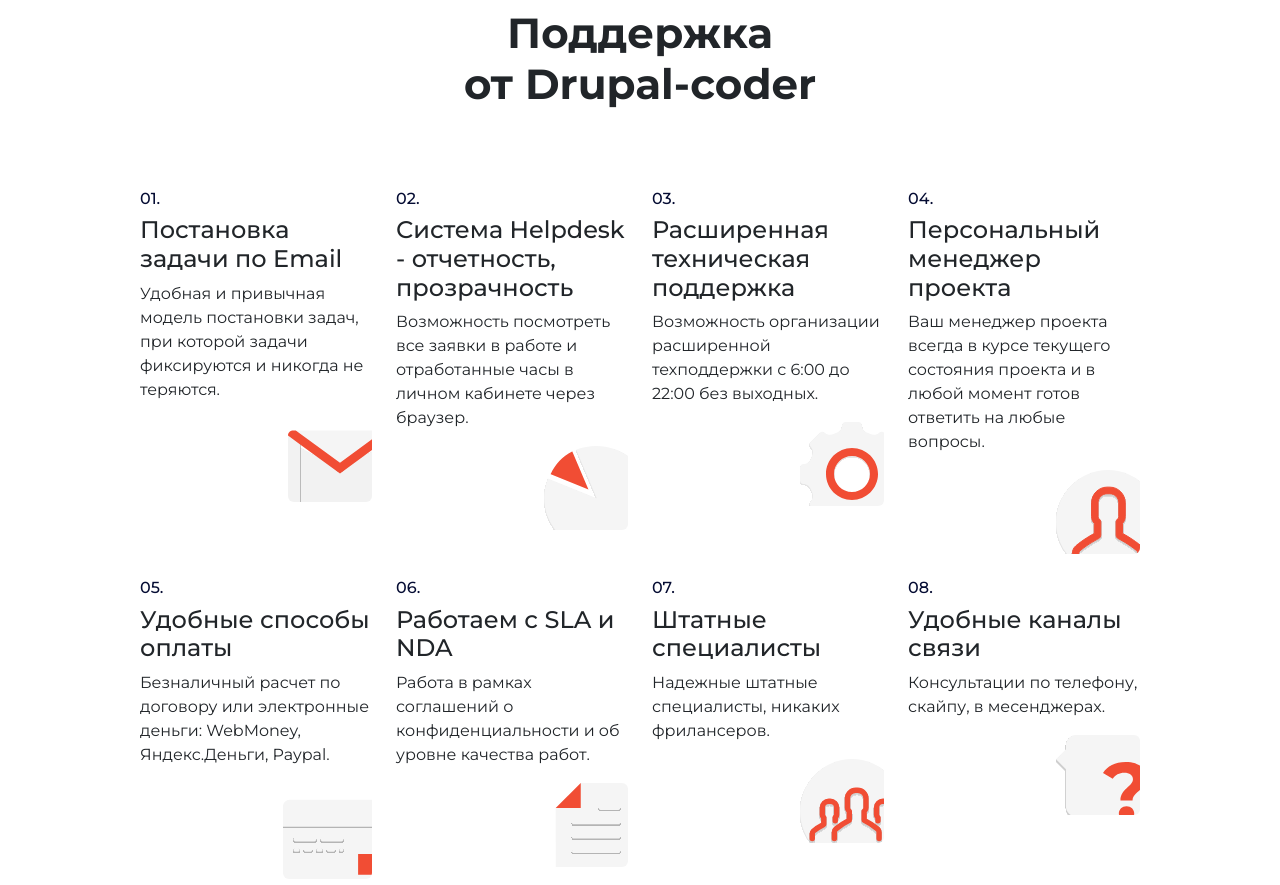
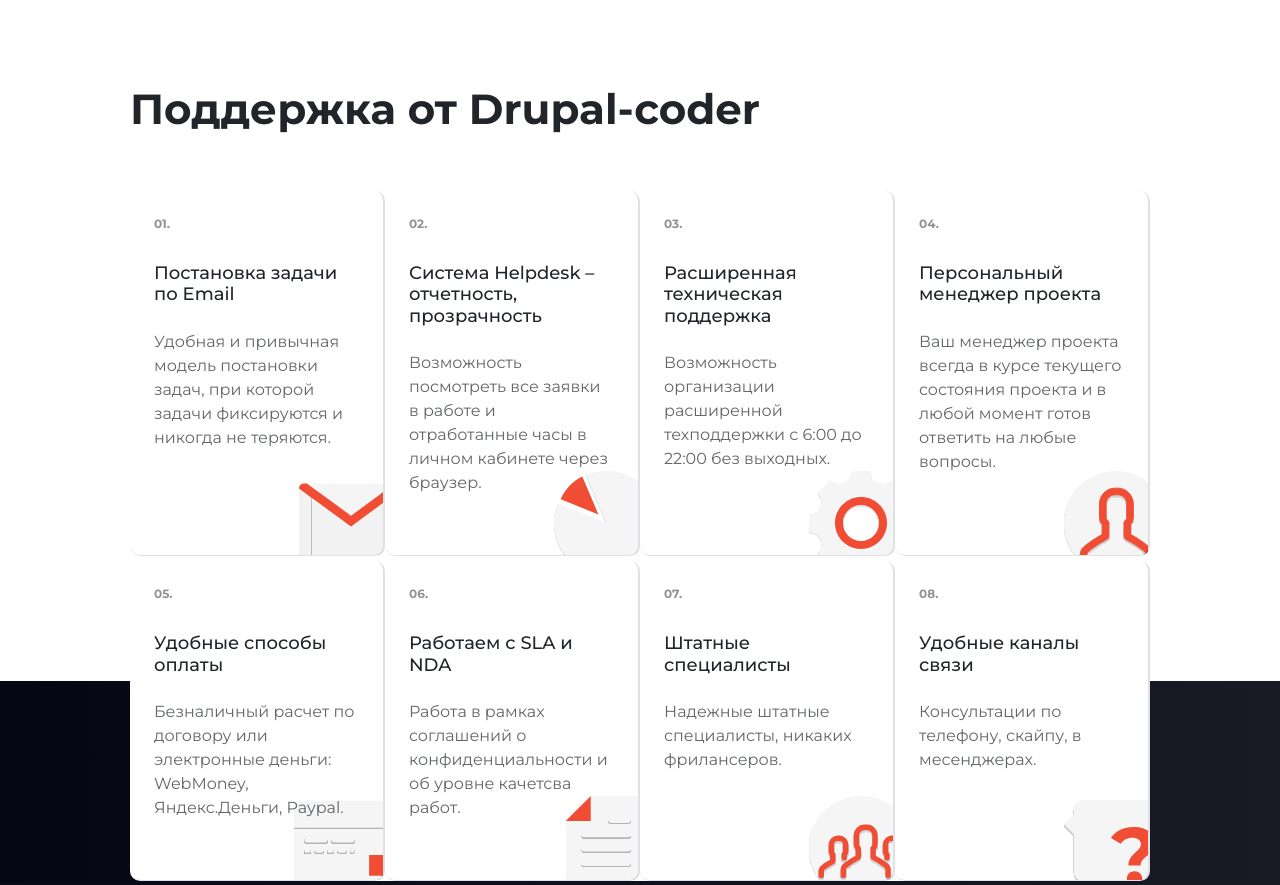
Before and after one commit to e-tskhe/web-project, a plain HTML site: page index.html in a window 1280 px wide. Shown: the part 1276-2161 px from the top of the page. Drawn offline with nearby package versions, Linux system fonts and the light colour scheme.

Commit message:
Update index.html

```diff
--- a/index.html
+++ b/index.html
@@ -198,63 +198,77 @@
     </div>
 
     <!--Поддержка-->  <!--ДОДЕЛАТЬ-->
-    <div class="container" id="support">
-      <div class="row">
-        <div class="col-12 mb-4 mb-md-5"><h2 class="text-center">Поддержка <br> от Drupal-coder</h2></div>
+    <section class="support">
+      <div class="support__container">
+          <h2 class="support__title">Поддержка от Drupal-coder</h2>
+
+          <div class="support__cards">
+              <div class="support__card-item support__card-item_1">
+                  <div class="support__card-number">01.</div>
+                  <h3 class="support__card-title">Постановка задачи по Email</h3>
+                  <p class="support__card-description">
+                      Удобная и привычная модель постановки задач, при которой задачи фиксируются и никогда не теряются.
+                  </p>
               </div>
-      <div class="row">
-        <div class="col-md-3 col-lg-3 col-12 support-container">
-          <h5 class="support-number">01.</h5>
-          <h4 class="support-title">Постановка задачи по Email</h4>
-          <p class="support-p">Удобная и привычная модель постановки задач, при которой задачи фиксируются и никогда не теряются.</p>
-          <img class="support-img rounded float-end" src="img/support1.svg">
+
+              <div class="support__card-item support__card-item_2">
+                  <div class="support__card-number">02.</div>
+                  <h3 class="support__card-title">Система Helpdesk – отчетность, прозрачность</h3>
+                  <p class="support__card-description">
+                      Возможность посмотреть все заявки в работе и отработанные часы в личном кабинете через браузер.
+                  </p>
               </div>
-        <div class="col-md-6 col-lg-3 col-12 support-container">
-          <h5 class="support-number">02.</h5>
-          <h4 class="support-title">Система Helpdesk - отчетность, прозрачность</h4>
-          <p class="support-p">Возможность посмотреть все заявки в работе и отработанные часы в личном кабинете через браузер.</p>
-          <img class="support-img rounded float-end" src="img/support2.svg">
+
+              <div class="support__card-item support__card-item_3">
+                  <div class="support__card-number">03.</div>
+                  <h3 class="support__card-title">Расширенная техническая поддержка</h3>
+                  <p class="support__card-description">
+                      Возможность организации расширенной техподдержки с 6:00 до 22:00 без выходных.
+                  </p>
               </div>
-        <div class="col-md-6 col-lg-3 col-12 support-container">
-          <h5 class="support-number">03.</h5>
-          <h4 class="support-title">Расширенная техническая поддержка</h4>
-          <p class="support-p">Возможность организации расширенной техподдержки с 6:00 до 22:00 без выходных.</p>
-          <img class="support-img rounded float-end" src="img/support3.svg">
+
+              <div class="support__card-item support__card-item_4">
+                  <div class="support__card-number">04.</div>
+                  <h3 class="support__card-title">Персональный менеджер проекта</h3>
+                  <p class="support__card-description">
+                      Ваш менеджер проекта  всегда в курсе текущего состояния проекта и в любой момент готов ответить на любые вопросы.
+                  </p>
               </div>
-        <div class="col-md-6 col-lg-3 col-12 support-container">
-          <h5 class="support-number">04.</h5>
-          <h4 class="support-title">Персональный менеджер проекта</h4>
-          <p class="support-p">Ваш менеджер проекта всегда в курсе текущего состояния проекта и в любой момент готов ответить на любые вопросы.</p>
-          <img class="support-img rounded float-end" src="img/support4.svg">
+
+              <div class="support__card-item support__card-item_5">
+                  <div class="support__card-number">05.</div>
+                  <h3 class="support__card-title">Удобные способы оплаты</h3>
+                  <p class="support__card-description">
+                      Безналичный расчет по договору или электронные деньги: WebMoney, Яндекс.Деньги, Paypal.
+                  </p>
               </div>
+
+              <div class="support__card-item support__card-item_6">
+                  <div class="support__card-number">06.</div>
+                  <h3 class="support__card-title">Работаем с SLA и NDA</h3>
+                  <p class="support__card-description">
+                      Работа в рамках соглашений о конфиденциальности и об уровне качетсва работ.
+                  </p>
               </div>
-      <div class="row">
-        <div class="col-md-6 col-lg-3 col-12 support-container">
-          <h5 class="support-number">05.</h5>
-          <h4 class="support-title">Удобные способы оплаты</h4>
-          <p class="support-p">Безналичный расчет по договору или электронные деньги: WebMoney, Яндекс.Деньги, Paypal.</p>
-          <img class="support-img rounded float-end" src="img/support5.svg">
+
+              <div class="support__card-item support__card-item_7">
+                  <div class="support__card-number">07.</div>
+                  <h3 class="support__card-title">Штатные специалисты</h3>
+                  <p class="support__card-description">
+                      Надежные штатные специалисты, никаких фрилансеров.
+                  </p>
               </div>
-        <div class="col-md-6 col-lg-3 col-12 support-container">
-          <h5 class="support-number">06.</h5>
-          <h4 class="support-title">Работаем с SLA и NDA</h4>
-          <p class="support-p">Работа в рамках соглашений о конфиденциальности и об уровне качества работ.</p>
-          <img class="support-img rounded float-end" src="img/support6.svg">
-        </div>
-        <div class="col-md-6 col-lg-3 col-12 support-container">
-          <h5 class="support-number">07.</h5>
-          <h4 class="support-title">Штатные специалисты</h4>
-          <p class="support-p">Надежные штатные специалисты, никаких фрилансеров.</p>
-          <img class="support-img rounded float-end" src="img/support7.svg">
-        </div>
-        <div class="col-md-6 col-lg-3 col-12 support-container">
-          <h5 class="support-number">08.</h5>
-          <h4 class="support-title">Удобные каналы связи</h4>
-          <p class="support-p">Консультации по телефону, скайпу, в месенджерах.</p>
-          <img class="support-img rounded float-end" src="img/support8.svg">
+
+              <div class="support__card-item support__card-item_8">
+                  <div class="support__card-number">08.</div>
+                  <h3 class="support__card-title">Удобные каналы связи</h3>
+                  <p class="support__card-description">
+                      Консультации по телефону, скайпу, в месенджерах.
+                  </p>
               </div>
           </div>
       </div>
+  </section>
 
     <!--ДОДЕЛАТЬ градиент-->
     <div id="background-support">
```
Lines whose indentation alone changed are shown as unchanged.
